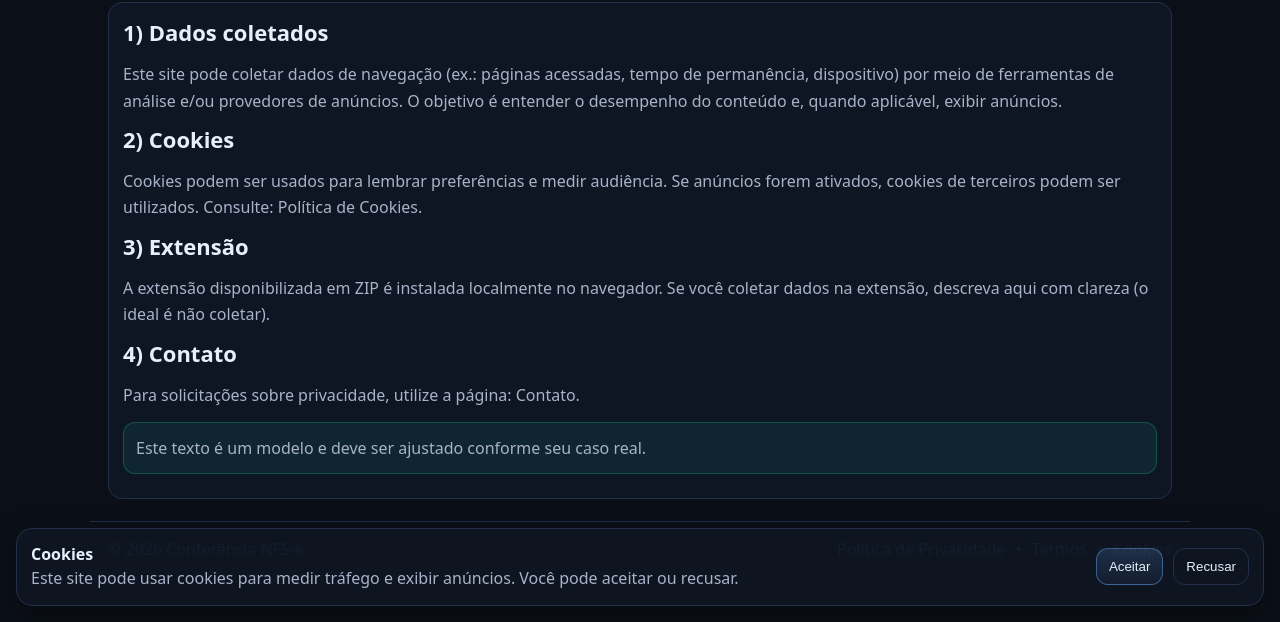
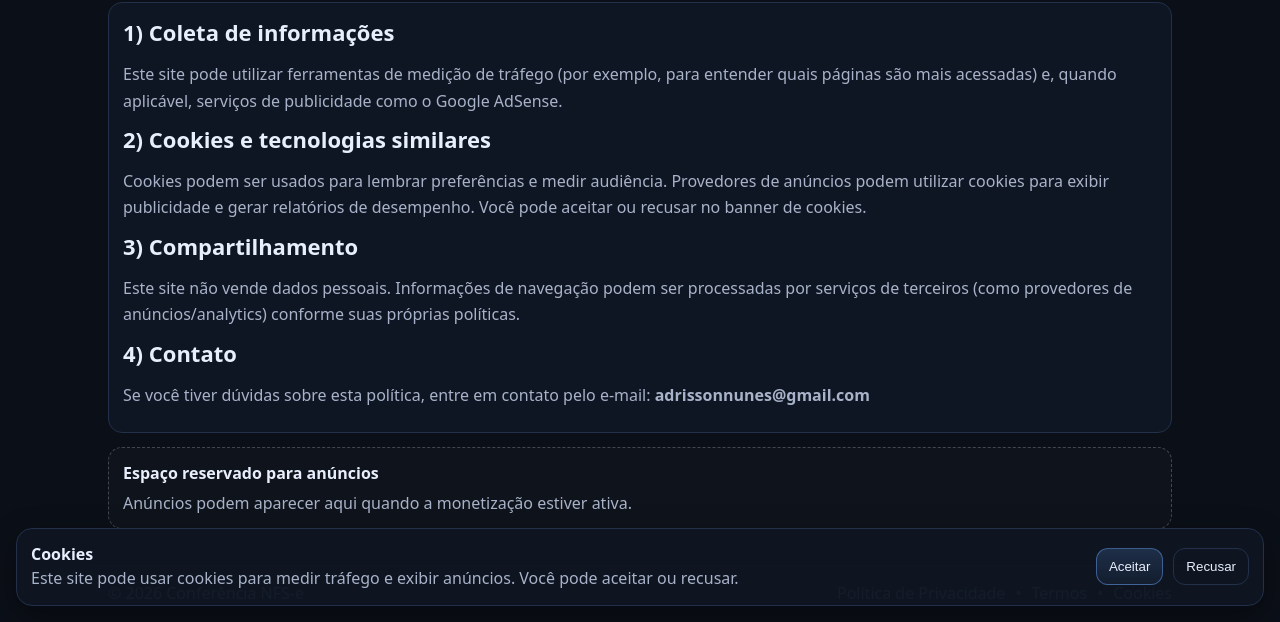
Before and after one commit to adrissonnunes-hash/adrissonnunes-hash.github.io, a plain HTML site: page privacidade.html in a window 1280 px wide. Shown: the part 178-800 px from the top of the page. Drawn offline with Linux system fonts and the light colour scheme.

Commit message:
Update privacidade.html

```diff
--- a/privacidade.html
+++ b/privacidade.html
@@ -4,11 +4,15 @@
   <meta charset="utf-8" />
   <meta name="viewport" content="width=device-width, initial-scale=1" />
   <title>Política de Privacidade — Conferência NFS-e</title>
-  <meta name="description" content="Política de privacidade." />
+  <meta name="description" content="Política de privacidade do site Conferência NFS-e." />
   <link rel="stylesheet" href="styles.css" />
+
+  <!-- Google AdSense -->
+  <script async src="https://pagead2.googlesyndication.com/pagead/js/adsbygoogle.js?client=ca-pub-1046870056304478"
+    crossorigin="anonymous"></script>
 </head>
+
 <body>
-
   <header class="wrap header">
     <a class="brand" href="index.html">
       <img src="assets/logo.png" alt="Logo" class="logo" />
@@ -17,6 +21,7 @@
         <div class="brand-sub">Tutoriais + download da extensão (ZIP)</div>
       </div>
     </a>
+
     <nav class="nav">
       <a href="extensao.html">Extensão</a>
       <a href="blog/index.html">Blog</a>
@@ -31,31 +36,36 @@
     <h1 style="margin-top:10px">Política de Privacidade</h1>
 
     <div class="card">
-    <h2>1) Dados coletados</h2>
+      <h2>1) Coleta de informações</h2>
       <p>
-      Este site pode coletar dados de navegação (ex.: páginas acessadas, tempo de permanência, dispositivo) por meio de ferramentas de análise e/ou provedores de anúncios.
-      O objetivo é entender o desempenho do conteúdo e, quando aplicável, exibir anúncios.
+        Este site pode utilizar ferramentas de medição de tráfego (por exemplo, para entender quais páginas são mais acessadas)
+        e, quando aplicável, serviços de publicidade como o Google AdSense.
       </p>
 
-    <h2>2) Cookies</h2>
+      <h2>2) Cookies e tecnologias similares</h2>
       <p>
-      Cookies podem ser usados para lembrar preferências e medir audiência. Se anúncios forem ativados, cookies de terceiros podem ser utilizados.
-      Consulte: <a href="cookies.html">Política de Cookies</a>.
+        Cookies podem ser usados para lembrar preferências e medir audiência. Provedores de anúncios podem utilizar cookies
+        para exibir publicidade e gerar relatórios de desempenho. Você pode aceitar ou recusar no banner de cookies.
       </p>
 
-    <h2>3) Extensão</h2>
+      <h2>3) Compartilhamento</h2>
       <p>
-      A extensão disponibilizada em ZIP é instalada localmente no navegador. Se você coletar dados na extensão, descreva aqui com clareza (o ideal é não coletar).
+        Este site não vende dados pessoais. Informações de navegação podem ser processadas por serviços de terceiros
+        (como provedores de anúncios/analytics) conforme suas próprias políticas.
       </p>
 
       <h2>4) Contato</h2>
       <p>
-      Para solicitações sobre privacidade, utilize a página: <a href="contato.html">Contato</a>.
+        Se você tiver dúvidas sobre esta política, entre em contato pelo e-mail:
+        <strong>adrissonnunes@gmail.com</strong>
       </p>
+    </div>
 
-    <p class="note">
-      Este texto é um modelo e deve ser ajustado conforme seu caso real.
-    </p>
+    <div class="ads" role="complementary" aria-label="Anúncio">
+      <strong>Espaço reservado para anúncios</strong>
+      <div style="margin-top:8px">
+        Anúncios podem aparecer aqui quando a monetização estiver ativa.
+      </div>
     </div>
   </main>
 
@@ -69,6 +79,7 @@
       <a href="cookies.html">Cookies</a>
     </div>
   </footer>
+
   <div class="cookie" id="cookieBanner" aria-live="polite">
     <div class="row">
       <div style="flex:1;min-width:240px">
@@ -81,7 +92,7 @@
       </div>
     </div>
   </div>
+
   <script src="script.js"></script>
-
 </body>
 </html>
```
Lines whose indentation alone changed are shown as unchanged.
